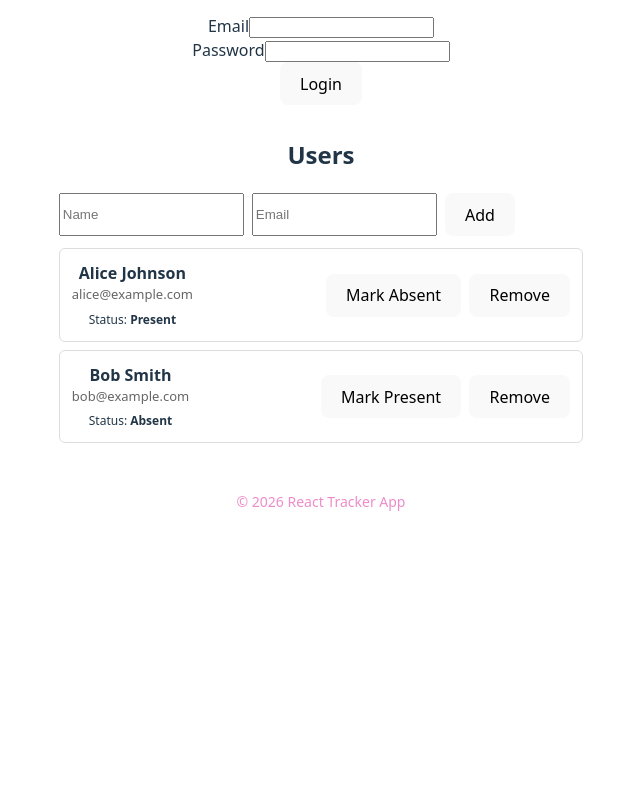
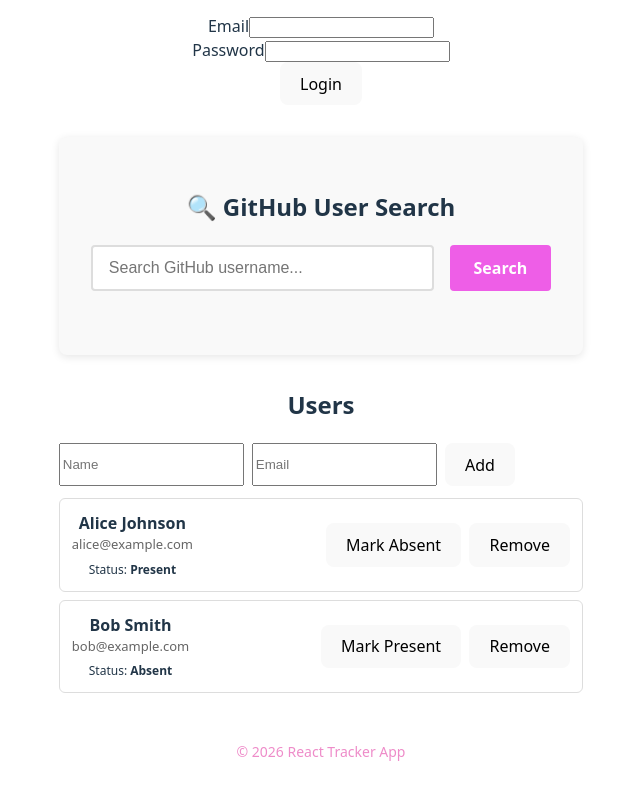
Before and after one commit to GoGouree/react-tracker, a React (Vite) app in the folder vite-project/: page / in a window 1280 px wide. Shown: the part 836-1636 px from the top of the page, without its empty margins (319-959 px from the left). Before the commit the page ends 1412 px from the top, so only its background shows below. Built offline with nearby package versions, Linux system fonts and the light colour scheme.

Commit message:
day 6 topics covered

```diff
--- a/vite-project/src/App.tsx
+++ b/vite-project/src/App.tsx
@@ -5,6 +5,7 @@ import LoginForm from "./components/LoginForm";
 import UserCardList from "./components/UserCardList";
 import { Navbar } from "./components/NavBar";
 import { Hero } from "./components/Hero";
+import GitHubUserSearch from "./components/GitHubUserSearch";
 import "./App.css";
 
 
@@ -39,6 +40,10 @@ function App() {
           <LoginForm />
         </section>
 
+        <section style={{ marginBottom: 32 }}>
+          <GitHubUserSearch />
+        </section>
+
         <section>
           <UserCardList />
         </section>
--- /dev/null
+++ b/vite-project/src/components/GitHubUserSearch.tsx
@@ -0,0 +1,287 @@
+import { useState, useEffect } from "react";
+import styled from "styled-components";
+
+// Typed API Response Interface
+interface GitHubUser {
+  id: number;
+  login: string;
+  avatar_url: string;
+  html_url: string;
+  followers: number;
+  following: number;
+  public_repos: number;
+  bio: string | null;
+  location: string | null;
+  company: string | null;
+}
+
+interface GitHubSearchResponse {
+  items: GitHubUser[];
+  total_count: number;
+}
+
+// Styled Components
+const SearchContainer = styled.div`
+  max-width: 900px;
+  margin: 2rem auto;
+  padding: 2rem;
+  background-color: #f9f9f9;
+  border-radius: 8px;
+  box-shadow: 0 2px 8px rgba(0, 0, 0, 0.1);
+`;
+
+const SearchForm = styled.form`
+  display: flex;
+  gap: 1rem;
+  margin-bottom: 2rem;
+
+  @media (max-width: 768px) {
+    flex-direction: column;
+  }
+`;
+
+const SearchInput = styled.input`
+  flex: 1;
+  padding: 0.75rem 1rem;
+  border: 2px solid #ddd;
+  border-radius: 4px;
+  font-size: 1rem;
+  transition: border-color 0.3s;
+
+  &:focus {
+    outline: none;
+    border-color: #ee5ee7;
+  }
+`;
+
+const SearchButton = styled.button`
+  padding: 0.75rem 1.5rem;
+  background-color: #ee5ee7;
+  color: white;
+  border: none;
+  border-radius: 4px;
+  font-size: 1rem;
+  cursor: pointer;
+  font-weight: 600;
+  transition: background-color 0.3s;
+
+  &:hover {
+    background-color: #d43fd8;
+  }
+
+  &:disabled {
+    background-color: #ccc;
+    cursor: not-allowed;
+  }
+`;
+
+const ResultsContainer = styled.div`
+  display: grid;
+  grid-template-columns: repeat(auto-fill, minmax(280px, 1fr));
+  gap: 1.5rem;
+`;
+
+const UserCard = styled.div`
+  background-color: white;
+  border-radius: 8px;
+  overflow: hidden;
+  box-shadow: 0 1px 4px rgba(0, 0, 0, 0.1);
+  transition: transform 0.2s, box-shadow 0.2s;
+
+  &:hover {
+    transform: translateY(-4px);
+    box-shadow: 0 4px 12px rgba(0, 0, 0, 0.15);
+  }
+`;
+
+const AvatarImage = styled.img`
+  width: 100%;
+  height: 200px;
+  object-fit: cover;
+`;
+
+const CardContent = styled.div`
+  padding: 1.5rem;
+`;
+
+const UserName = styled.h3`
+  margin: 0 0 0.5rem 0;
+  font-size: 1.25rem;
+  color: #333;
+`;
+
+const UserLogin = styled.p`
+  margin: 0 0 1rem 0;
+  color: #666;
+  font-size: 0.9rem;
+
+  a {
+    color: #ee5ee7;
+    text-decoration: none;
+
+    &:hover {
+      text-decoration: underline;
+    }
+  }
+`;
+
+const UserInfo = styled.div`
+  display: flex;
+  gap: 1rem;
+  margin: 1rem 0;
+  font-size: 0.9rem;
+  color: #555;
+
+  > span {
+    display: flex;
+    align-items: center;
+    gap: 0.25rem;
+  }
+`;
+
+const UserBio = styled.p`
+  margin: 1rem 0 0 0;
+  font-size: 0.9rem;
+  color: #666;
+  line-height: 1.4;
+`;
+
+const StatusMessage = styled.div<{ type: "loading" | "error" | "empty" }>`
+  padding: 1rem;
+  text-align: center;
+  font-size: 1rem;
+  color: ${(props) => {
+    switch (props.type) {
+      case "error":
+        return "#d32f2f";
+      case "loading":
+        return "#1976d2";
+      case "empty":
+        return "#666";
+      default:
+        return "#555";
+    }
+  }};
+`;
+
+// Main Component
+export const GitHubUserSearch = () => {
+  const [searchQuery, setSearchQuery] = useState("");
+  const [users, setUsers] = useState<GitHubUser[]>([]);
+  const [loading, setLoading] = useState(false);
+  const [error, setError] = useState<string | null>(null);
+  const [hasSearched, setHasSearched] = useState(false);
+
+  // Async function to fetch GitHub users
+  const fetchGitHubUsers = async (query: string) => {
+    if (!query.trim()) {
+      setError("Please enter a username");
+      return;
+    }
+
+    setLoading(true);
+    setError(null);
+    setUsers([]);
+
+    try {
+      // GitHub API endpoint to search users
+      const response = await fetch(
+        `https://api.github.com/search/users?q=${encodeURIComponent(query)}&per_page=12`,
+        {
+          headers: {
+            Accept: "application/vnd.github.v3+json",
+          },
+        }
+      );
+
+      if (!response.ok) {
+        throw new Error(`GitHub API error: ${response.status}`);
+      }
+
+      const data: GitHubSearchResponse = await response.json();
+
+      // Fetch detailed info for each user (optional but shows additional concept)
+      const detailedUsers = await Promise.all(
+        data.items.slice(0, 12).map(async (user) => {
+          const userResponse = await fetch(user.url, {
+            headers: {
+              Accept: "application/vnd.github.v3+json",
+            },
+          });
+          return userResponse.json() as Promise<GitHubUser>;
+        })
+      );
+
+      setUsers(detailedUsers);
+      setHasSearched(true);
+    } catch (err) {
+      const errorMessage = err instanceof Error ? err.message : "Failed to fetch users";
+      setError(errorMessage);
+      setHasSearched(true);
+    } finally {
+      setLoading(false);
+    }
+  };
+
+  // Handle form submission
+  const handleSubmit = (e: React.FormEvent) => {
+    e.preventDefault();
+    fetchGitHubUsers(searchQuery);
+  };
+
+  return (
+    <SearchContainer>
+      <h2>🔍 GitHub User Search</h2>
+
+      <SearchForm onSubmit={handleSubmit}>
+        <SearchInput
+          type="text"
+          placeholder="Search GitHub username..."
+          value={searchQuery}
+          onChange={(e) => setSearchQuery(e.target.value)}
+          disabled={loading}
+        />
+        <SearchButton type="submit" disabled={loading}>
+          {loading ? "Searching..." : "Search"}
+        </SearchButton>
+      </SearchForm>
+
+      {/* Status Messages */}
+      {error && <StatusMessage type="error">❌ {error}</StatusMessage>}
+      {loading && <StatusMessage type="loading">⏳ Loading users...</StatusMessage>}
+      {hasSearched && !loading && users.length === 0 && !error && (
+        <StatusMessage type="empty">No users found</StatusMessage>
+      )}
+
+      {/* Results Grid */}
+      {users.length > 0 && (
+        <ResultsContainer>
+          {users.map((user) => (
+            <UserCard key={user.id}>
+              <AvatarImage src={user.avatar_url} alt={user.login} />
+              <CardContent>
+                <UserName>{user.login}</UserName>
+                <UserLogin>
+                  <a href={user.html_url} target="_blank" rel="noopener noreferrer">
+                    View Profile →
+                  </a>
+                </UserLogin>
+
+                {user.bio && <UserBio>{user.bio}</UserBio>}
+                {user.location && <p>📍 {user.location}</p>}
+                {user.company && <p>🏢 {user.company}</p>}
+
+                <UserInfo>
+                  <span>👥 Followers: {user.followers.toLocaleString()}</span>
+                  <span>📦 Repos: {user.public_repos}</span>
+                </UserInfo>
+              </CardContent>
+            </UserCard>
+          ))}
+        </ResultsContainer>
+      )}
+    </SearchContainer>
+  );
+};
+
+export default GitHubUserSearch;
```
